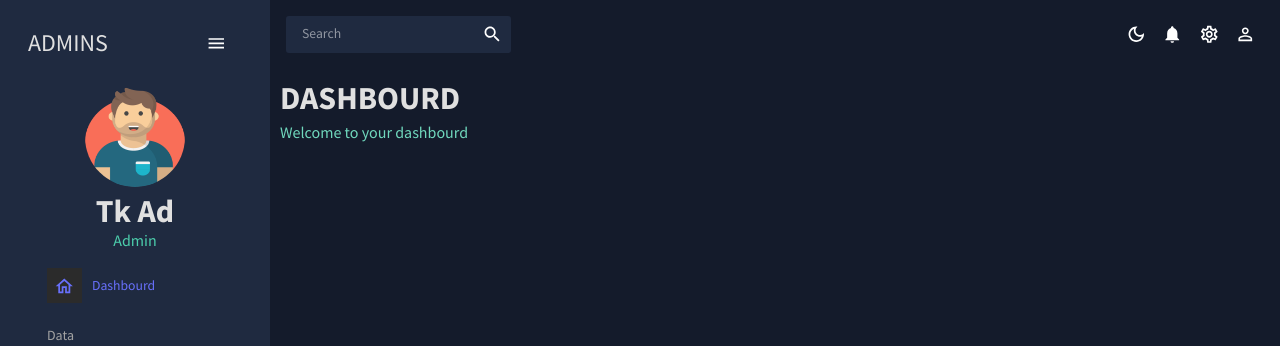
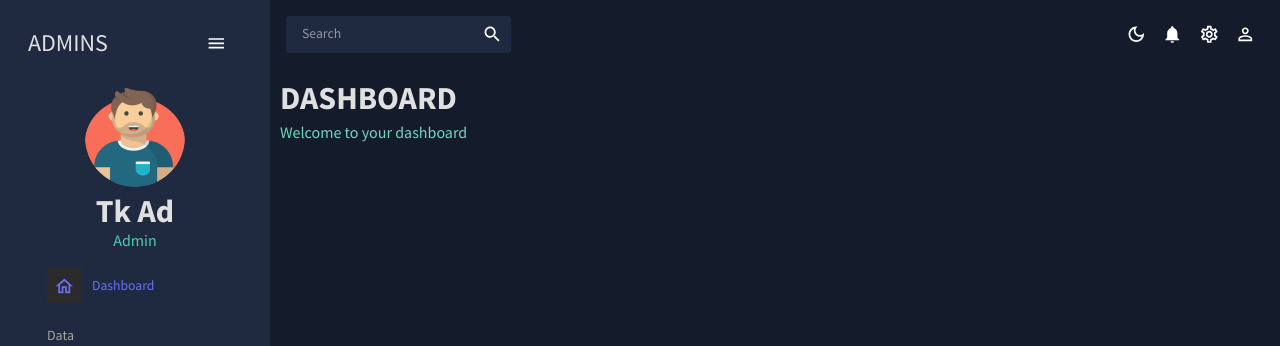
Before and after one commit to Tarek-989/React-Admin-Dashboard-App, a React (Create React App) app in the folder react-admin/: page / in a window 1280 px wide. Shown: the top 346 px of the page. Built offline with nearby package versions, Linux system fonts and the light colour scheme.

Commit message:
Fix spalling

```diff
--- a/react-admin/src/pages/dashboard/DashboardContainer.tsx
+++ b/react-admin/src/pages/dashboard/DashboardContainer.tsx
@@ -6,7 +6,7 @@ export const DashboardContainer: React.FC = () => {
 	return (
 		<Box m={1.25}>
 			<Box display={'flex'} justifyContent={'space-between'} alignItems={'center'}>
-				<Header title={'DASHBOURD'} subTitle={'Welcome to your dashbourd'} />
+				<Header title={'DASHBOARD'} subTitle={'Welcome to your dashboard'} />
 			</Box>
 		</Box>
 	);
--- a/react-admin/src/pages/global/SideBar.tsx
+++ b/react-admin/src/pages/global/SideBar.tsx
@@ -26,7 +26,7 @@ export const SideBar: React.FC = () => {
 	const theme = useTheme();
 	const colors = tokens(theme.palette.mode);
 	const [isCollapsed, setIsCollapsed] = useState(false);
-	const [selected, setSelected] = useState('Dashbourd');
+	const [selected, setSelected] = useState('Dashboard');
 
 	return (
 		<Box sx={{
@@ -104,7 +104,7 @@ export const SideBar: React.FC = () => {
 					)}
 					<Box pl={isCollapsed ? undefined : '10%'}>
 						<Item
-							title='Dashbourd'
+							title='Dashboard'
 							to='/'
 							icon={<HomeOutlined />}
 							selected={selected}
@@ -195,8 +195,8 @@ export const SideBar: React.FC = () => {
 							setSelected={setSelected}
 						/>
 						<Item
-							title='Geograpgy Chart'
-							to='/geograpgy'
+							title='Geography Chart'
+							to='/geography'
 							icon={<MapOutlined />}
 							selected={selected}
 							setSelected={setSelected}
```
